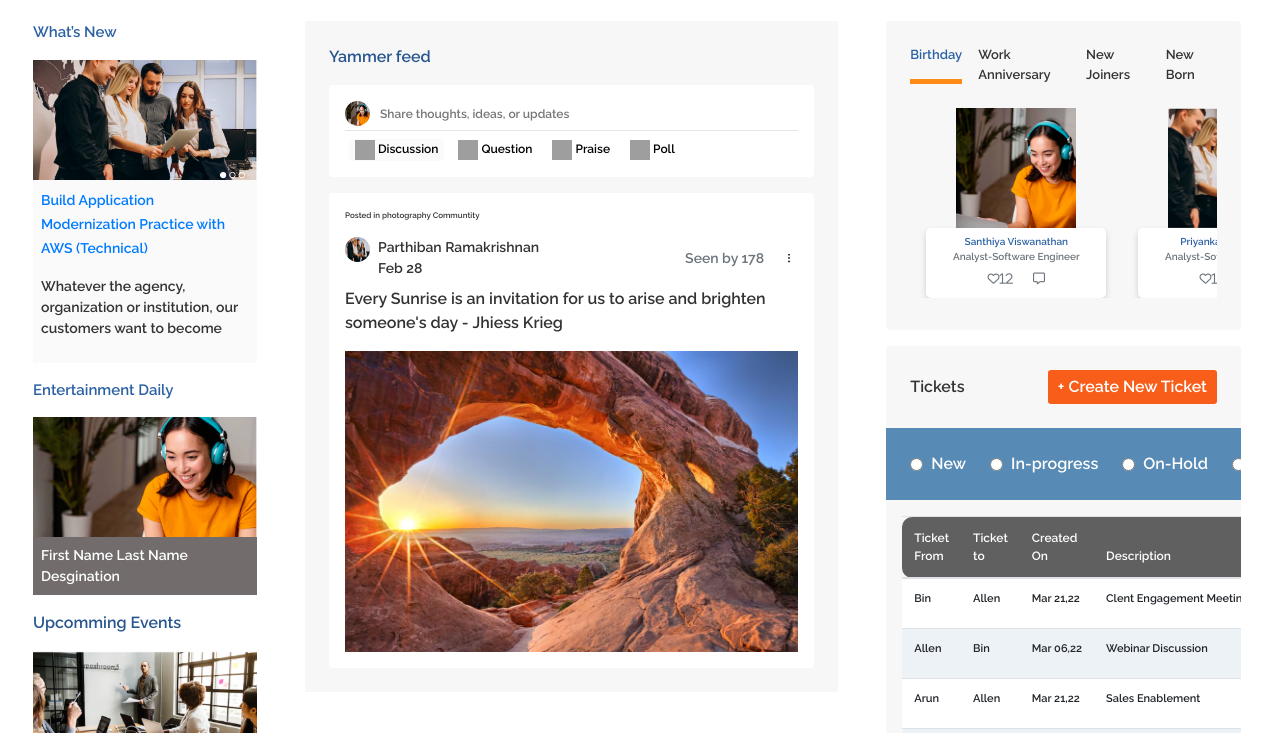
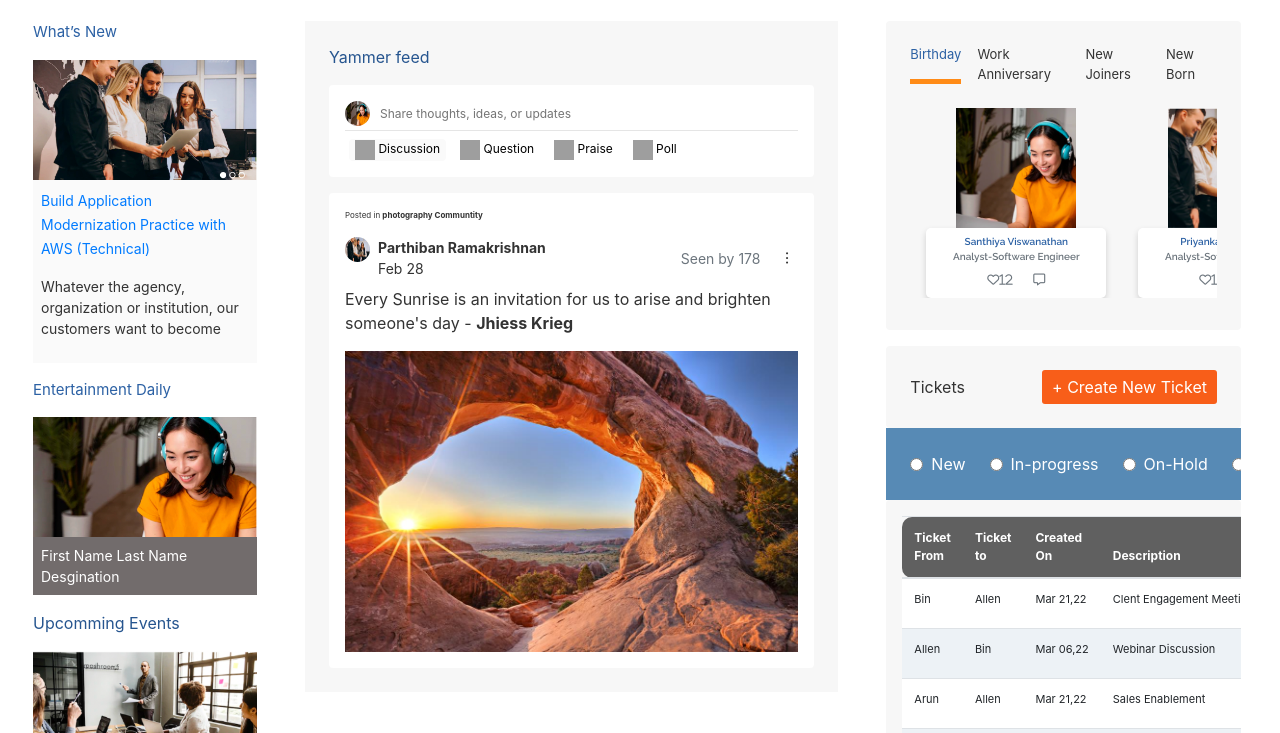
Before and after one commit to VenkateshGopa/Agcentral, a plain HTML site: page index.html in a window 1280 px wide. Shown: the part 133-866 px from the top of the page. Drawn offline with nearby package versions, Linux system fonts and the light colour scheme; grey boxes are pictures that could not be loaded; a script that the page names is missing.

Commit message:
Update index.css

```diff
--- a/index.css
+++ b/index.css
@@ -2,7 +2,7 @@
 
 body {
   padding: 3rem 1.5rem;
-  font-family: 'Raleway', sans-serif;
+/*   font-family: 'Raleway', sans-serif; */
   color: #333333;
 }
 /* // Style Bootstrap icons */
```
